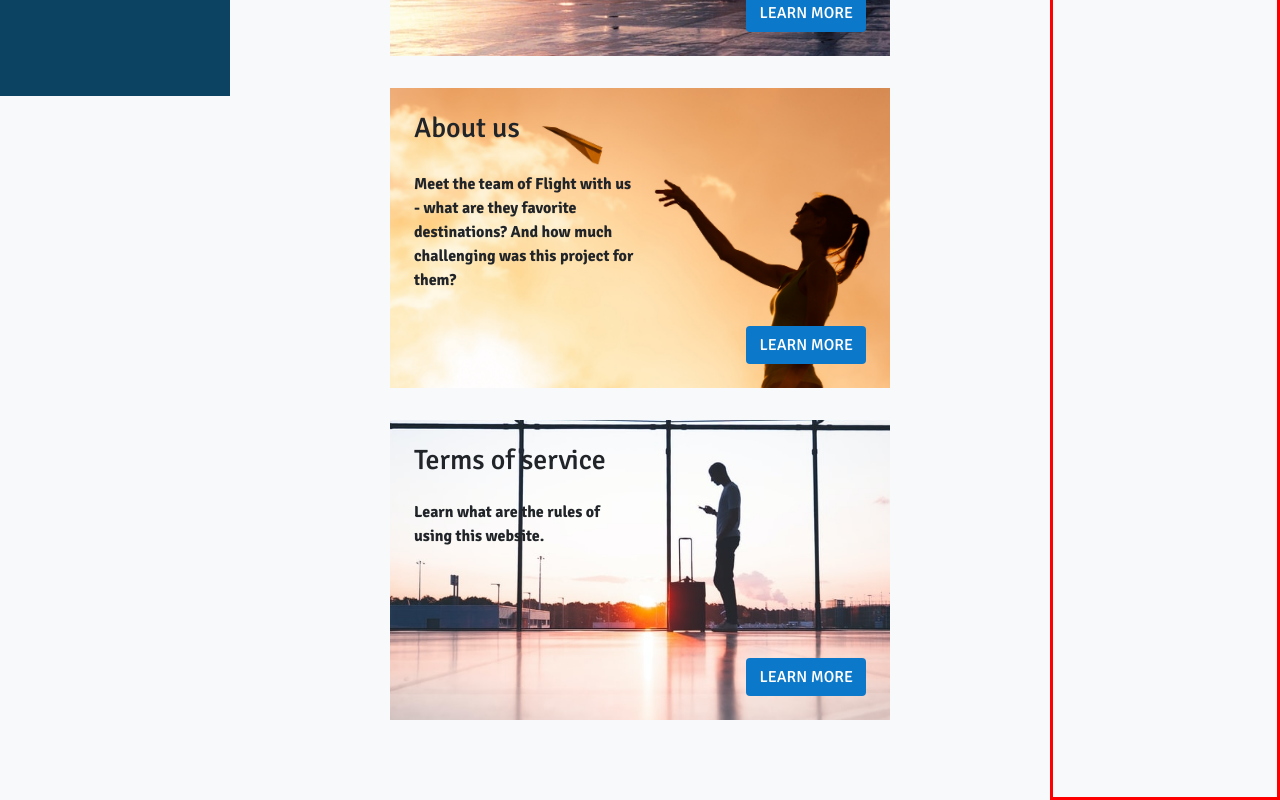
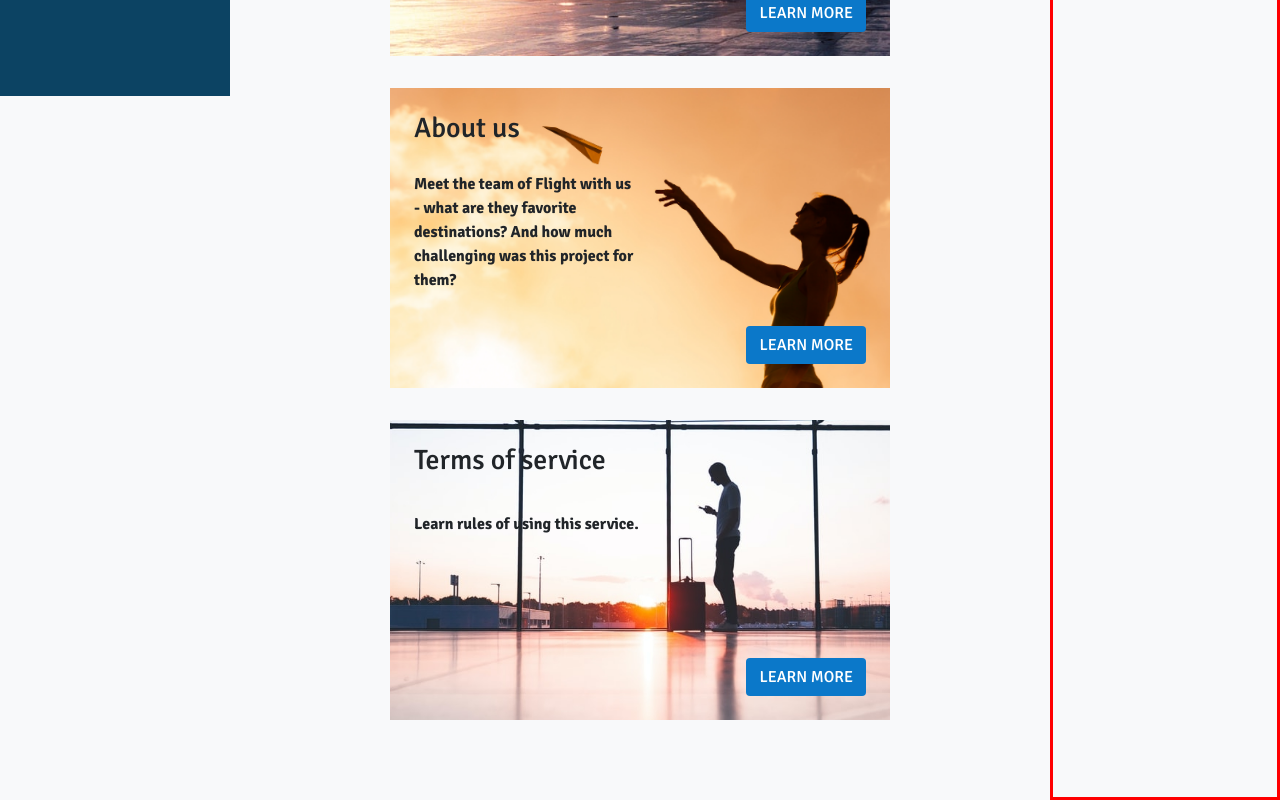
Before and after one commit to belcosta/Flight-with-us, a React (Create React App) app in the folder frontend/: page / in a window 1280 px wide. Shown: the part 1055-1855 px from the top of the page. Built offline with nearby package versions, Linux system fonts and the light colour scheme; no server answers; a web font is replaced by a local one.

Commit message:
small reformulation

```diff
--- a/frontend/src/components/LandingPage.jsx
+++ b/frontend/src/components/LandingPage.jsx
@@ -33,7 +33,7 @@ export default function LandingPage() {
       image: "../assets/img/terms.jpg",
       alt: "people waiting at the airport",
       class: "terms",
-      text: "Learn what are the rules of using this website.",
+      text: "Learn rules of using this service.",
     },
   ];
   return (
```
